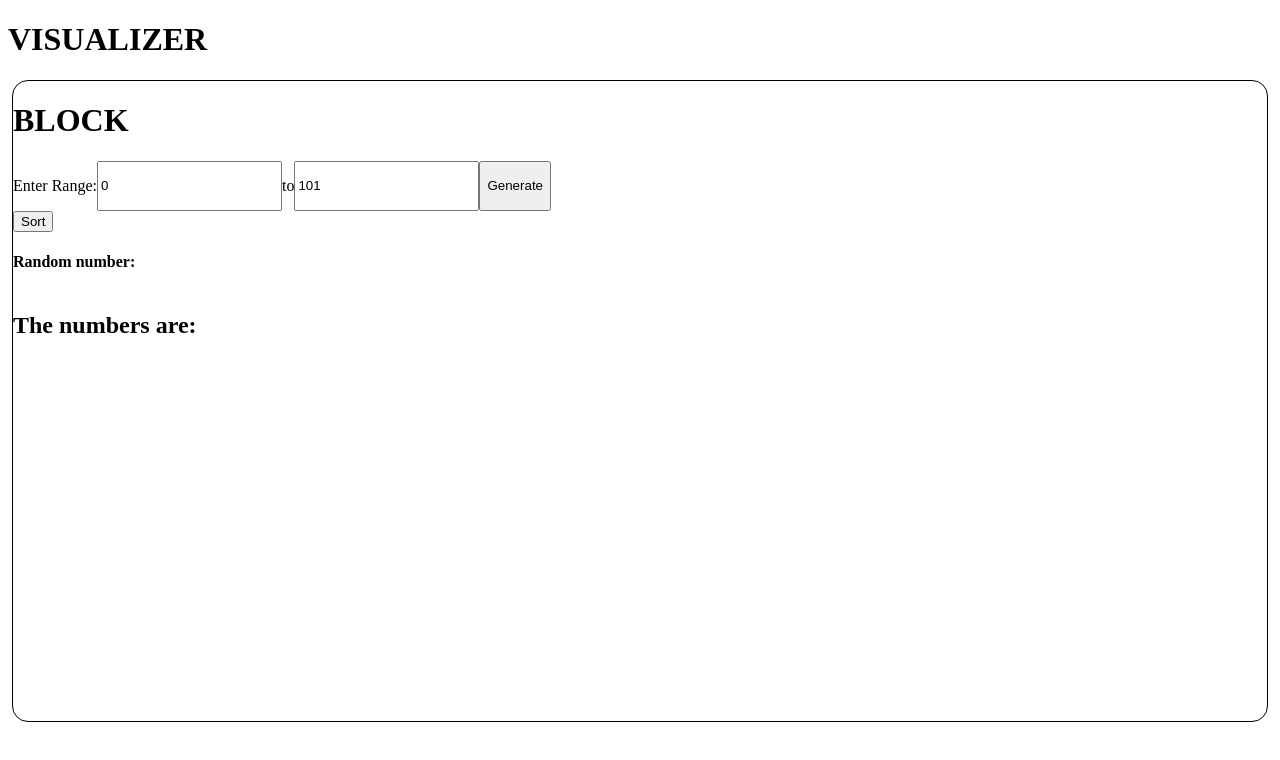
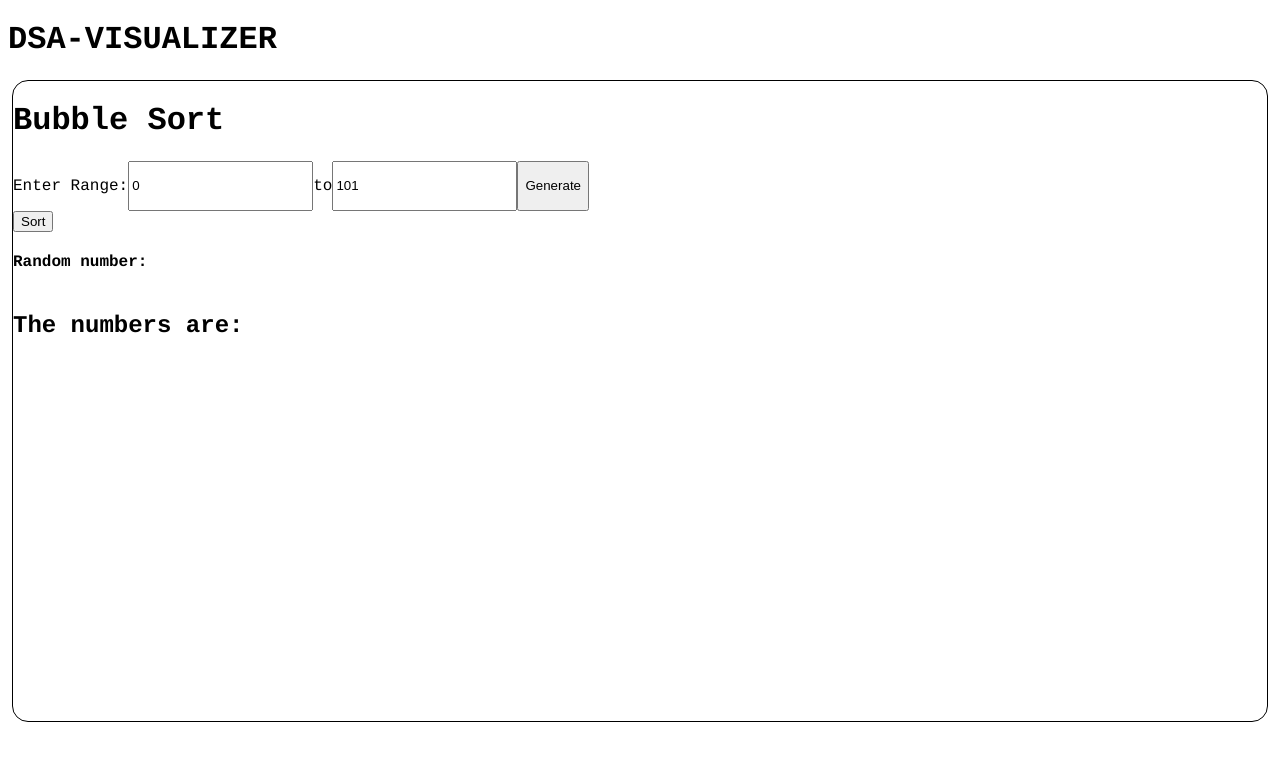
Before and after one commit to BikrantaS/dsa-visualizer, a React (Create React App) app: page / in a window 1280 px wide. Shown: the top 760 px of the page. Built offline with nearby package versions, Linux system fonts and the light colour scheme.

Commit message:
style: changed the fonts

```diff
--- a/src/App.css
+++ b/src/App.css
@@ -36,3 +36,7 @@
     transform: rotate(360deg);
   }
 } */
+
+.App{
+  font-family:courier,arial,helvetica;
+}
--- a/src/App.js
+++ b/src/App.js
@@ -4,7 +4,7 @@ import './App.css';
 function App() {
   return (
     <div className="App">
-      <h1>VISUALIZER</h1>
+      <h1>DSA-VISUALIZER</h1>
       <Block />
     </div>
   );
--- a/src/components/Block.js
+++ b/src/components/Block.js
@@ -26,7 +26,7 @@ function Block() {
     let [r1, setR1] = useState(0);
     let [r2, setR2] = useState(101);
     let [numbers, setNumbers] = useState([]);
-    let [color, setColor] = useState("Green");
+    let [colorbar, setColor] = useState("Green");
 
     // handles event when clicked on
     const handleClick = () => {
@@ -37,6 +37,8 @@ function Block() {
         console.log(numbers);
     }
 
+
+
     const handleSort = () => {
         let n = numbers.length;
         for (let i = 0; i < n - 1; i++) {
@@ -44,8 +46,7 @@ function Block() {
             for (let j = 0; j < n - i - 1; j++) {
                 if (numbers[j] > numbers[j + 1]) {
                     [numbers[j], numbers[j + 1]] = [numbers[j + 1], numbers[j]];
-                    setColor(color = "blue");
-
+                    setColor(colorbar = "blue");
                     swapped = true;
                 }
             }
@@ -56,7 +57,7 @@ function Block() {
 
     return (
         <div className="block">
-            <h1>BLOCK</h1>
+            <h1>Bubble Sort</h1>
 
 
             {/* input block */}
@@ -113,7 +114,7 @@ function Block() {
             <div className="bars">
                 {
                     numbers.map((number, index) => (
-                        <div className="bar" key={index} style={{ height: 0.2 * number + "em", backgroundColor: color }} >
+                        <div className="bar" key={index} style={{ height: 0.2 * number + "em", backgroundColor: colorbar }} >
                             {/* {number} &nbsp; */}
                         </div >
                     ))
```
Also changed, not shown: 1 other file (tests, documents, lock files or other folders).
